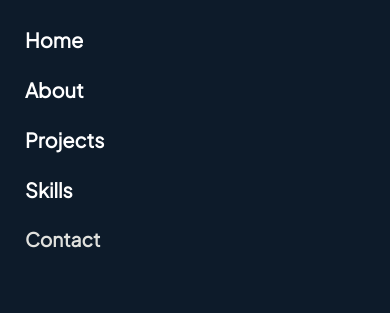
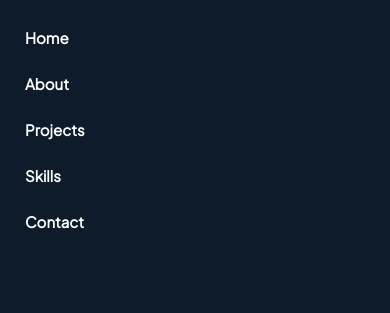
Before and after one commit to nikhilcodes0/PP-2, a plain HTML site: page index.html in a window 390 px wide. Both pictures are taken after a click on the element 347 px from the left and 40 px from the top of the page. Shown: the part 68-381 px from the top of the page. Drawn offline with Linux system fonts and the light colour scheme.

Commit message:
Fixed nav-links font size

```diff
--- a/styles/style.css
+++ b/styles/style.css
@@ -216,9 +216,10 @@ body {
   .link {
     margin: 5px;
   }
-  .link a{
+  .link a,
+  .contact a{
     color:white;
-    font-size: 20px;
+    font-size: 15px;
     right: 0px;
   }
   .ham.open + .links-container{
```
